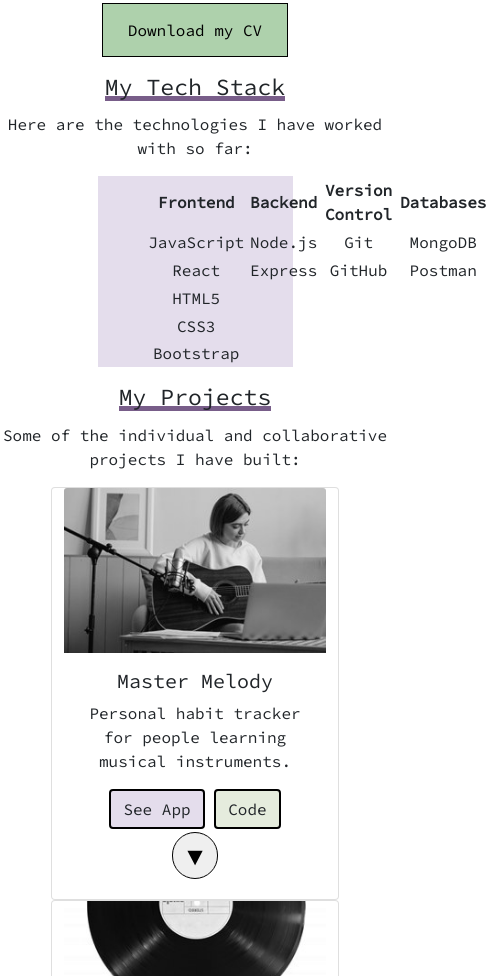
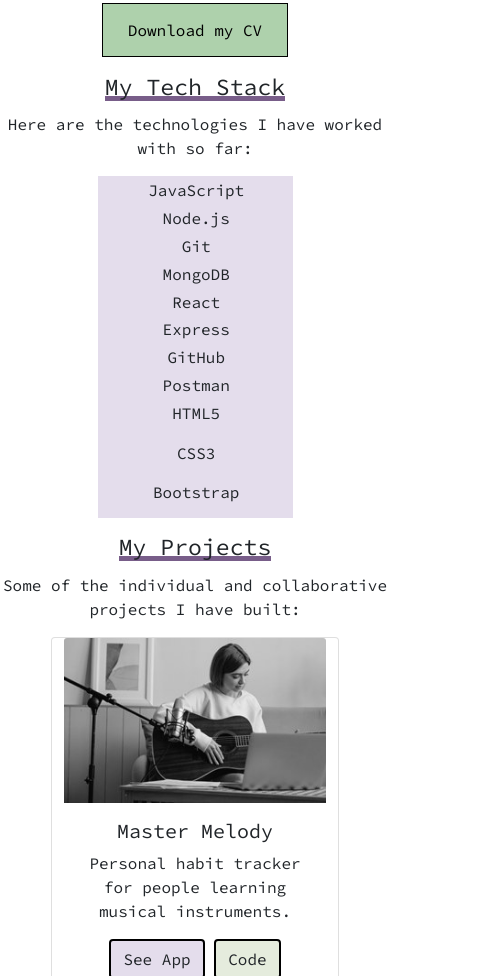
Before and after one commit to marija-strah/portfolio, a plain HTML site: page index.html in a window 390 px wide. Shown: the part 837-1813 px from the top of the page, 490 px wide, since content can reach past the window. Drawn offline with nearby package versions, Linux system fonts and the light colour scheme.

Commit message:
make table responsive

```diff
--- a/style.css
+++ b/style.css
@@ -221,4 +221,14 @@ div > .code {
     padding: 0px;
     line-height: 2%;
   }
+
+  table th {
+    display: none;
+  }
+
+  table td {
+    display: flex;
+    flex-direction: column;
+    flex-wrap: wrap;
+  }
 }
```
